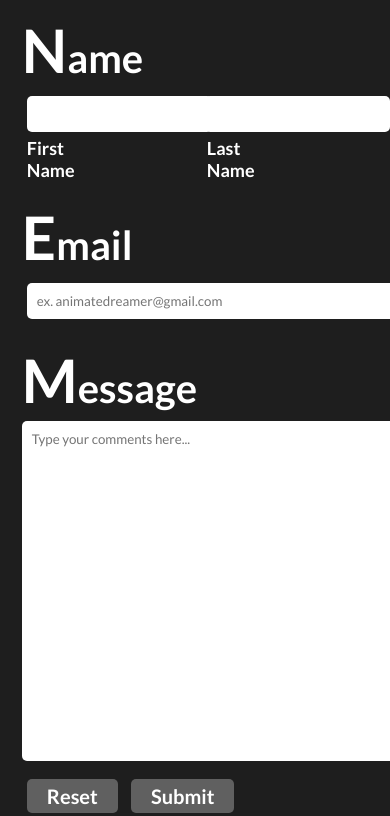
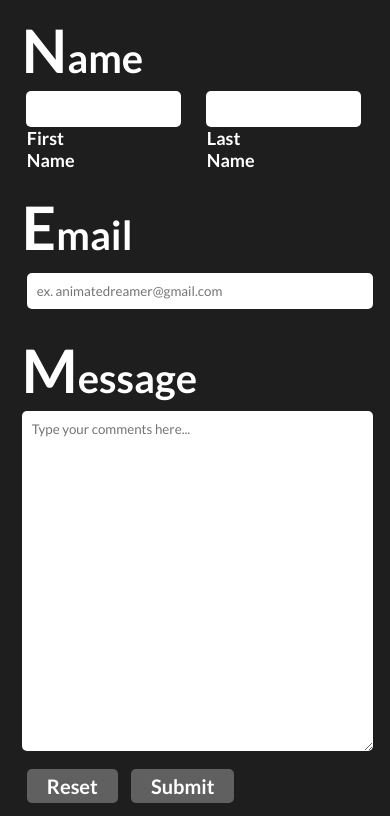
Before and after one commit to AnimateDreamer/final-animatedreamer, a plain HTML site: page contact.html in a window 390 px wide. Shown: the part 235-1051 px from the top of the page. Drawn offline with nearby package versions, Linux system fonts and the light colour scheme.

Commit message:
Adjusted the contact form mobile version

```diff
--- a/css/style.css
+++ b/css/style.css
@@ -549,17 +549,19 @@ textarea {
     #firstname,
     .last-name,
     #lastname {
-        width: 160px;
+        width: 130px;
+        margin: 0 30px;
+        margin-left: 2px;
     }
     h4 {
         width: 65px;
     }
     #email,
     .email-address {
-        width: 95%;
+        width: 91.5%;
     }
     textarea {
-        width: 91.5%;
+        width: 85%;
     }
     .inquiry {
         margin: 0 auto;
```
